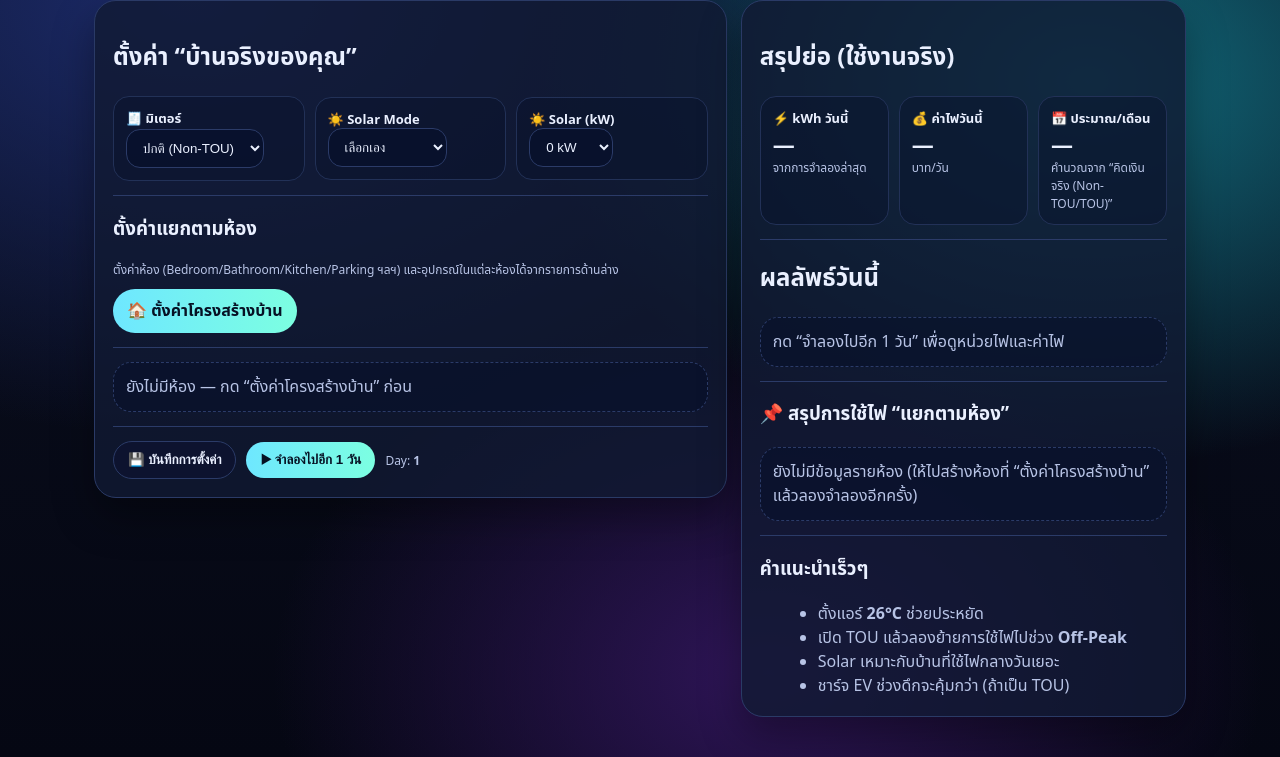
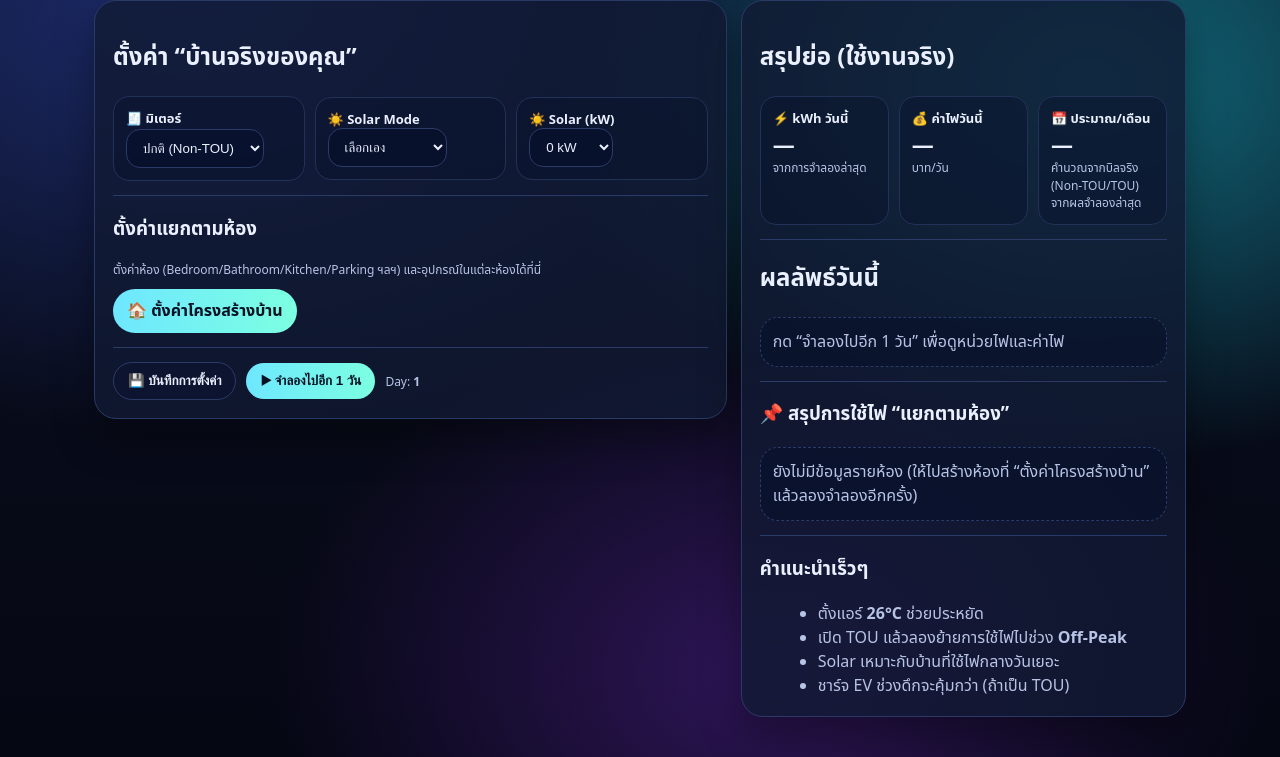
Before and after one commit to apiwatMea/energy-life, a Flask app: page /home in a window 1280 px wide. Shown: the part 88-845 px from the top of the page. Run offline with Flask 3, Linux system fonts and the light colour scheme; the visitor is signed in with stand-in values (Sample User, id 1); data comes from the database, SQL or seed files in the repository; data that the repository does not hold is empty.

Commit message:
Update home.html

```diff
--- a/templates/home.html
+++ b/templates/home.html
@@ -1,3 +1,4 @@
+<!-- templates/home.html -->
 <!doctype html>
 <html lang="th">
 <head>
@@ -33,6 +34,7 @@
   </header>
 
   <main class="grid2">
+    <!-- LEFT -->
     <section class="card">
       <h2>ตั้งค่า “บ้านจริงของคุณ”</h2>
 
@@ -67,55 +69,15 @@
 
       <h3>ตั้งค่าแยกตามห้อง</h3>
       <div class="muted small">
-        ตั้งค่าห้อง (Bedroom/Bathroom/Kitchen/Parking ฯลฯ) และอุปกรณ์ในแต่ละห้องได้จากรายการด้านล่าง
+        ตั้งค่าห้อง (Bedroom/Bathroom/Kitchen/Parking ฯลฯ) และอุปกรณ์ในแต่ละห้องได้ที่นี่
       </div>
 
+      <!-- ✅ เอาปุ่ม “ตั้งค่าอุปกรณ์แยกตามห้อง” ออกตามที่สั่ง -->
       <div class="row gap mt2">
         <a class="btn primary" href="{{ url_for('house_setup') }}">🏠 ตั้งค่าโครงสร้างบ้าน</a>
       </div>
 
-      <div class="divider"></div>
-
-      <!-- ✅ โชว์รายการห้อง + สถานะ -->
-      {% set rooms = state.rooms if state.rooms else {} %}
-      {% if rooms|length > 0 %}
-        <h3>📌 สรุปโครงสร้างบ้านที่บันทึกแล้ว</h3>
-        <div class="panel">
-          <div class="muted small">
-            ประเภทบ้าน: <b>{{ state.house_layout.house_type if state.house_layout else '-' }}</b><br/>
-            จำนวนห้อง:
-            {% for k,v in (state.house_layout.rooms.items() if state.house_layout and state.house_layout.rooms else []) %}
-              {{k}} {{v}}{% if not loop.last %} • {% endif %}
-            {% endfor %}
-          </div>
-          <div class="divider"></div>
-
-          {% for rid, room in rooms.items() %}
-            <div style="padding:10px 0;border-bottom:1px dashed rgba(255,255,255,.08);">
-              <div class="row between">
-                <div>
-                  <div class="mini-title">{{ room.label if room.label else rid }}</div>
-                  <div class="muted small">room_id: {{ rid }} • type: {{ room.type }}</div>
-                  {% if room.configured %}
-                    <div class="row gap mt1">
-                      <span class="badge">✅ บันทึกแล้ว</span>
-                    </div>
-                  {% else %}
-                    <div class="row gap mt1">
-                      <span class="badge">⚠️ ยังไม่บันทึก</span>
-                    </div>
-                  {% endif %}
-                </div>
-                <a class="btn" href="{{ url_for('room_detail', rid=rid) }}">แก้ไขห้องนี้</a>
-              </div>
-            </div>
-          {% endfor %}
-        </div>
-      {% else %}
-        <div class="panel">
-          <div class="muted">ยังไม่มีห้อง — กด “ตั้งค่าโครงสร้างบ้าน” ก่อน</div>
-        </div>
-      {% endif %}
+      <!-- (ส่วนสถานะห้องของคุณ ถ้ามี template เดิมอยู่แล้ว ให้คงไว้ตามของคุณได้เลย) -->
 
       <div class="divider"></div>
 
@@ -126,6 +88,7 @@
       </div>
     </section>
 
+    <!-- RIGHT -->
     <aside class="card">
       <h2>สรุปย่อ (ใช้งานจริง)</h2>
       <div class="grid3 mt2">
@@ -142,7 +105,8 @@
         <div class="mini">
           <div class="mini-title">📅 ประมาณ/เดือน</div>
           <div class="big" id="statCostMonth">—</div>
-          <div class="muted small" id="statCostMonthHint">คำนวณจาก “คิดเงินจริง (Non-TOU/TOU)”</div>
+          <!-- ✅ เปลี่ยนจาก “วันนี้×30” เป็น hint สำหรับ compare -->
+          <div class="muted small" id="statCostMonthHint">คำนวณจากบิลจริง (Non-TOU/TOU) จากผลจำลองล่าสุด</div>
         </div>
       </div>
 
```
